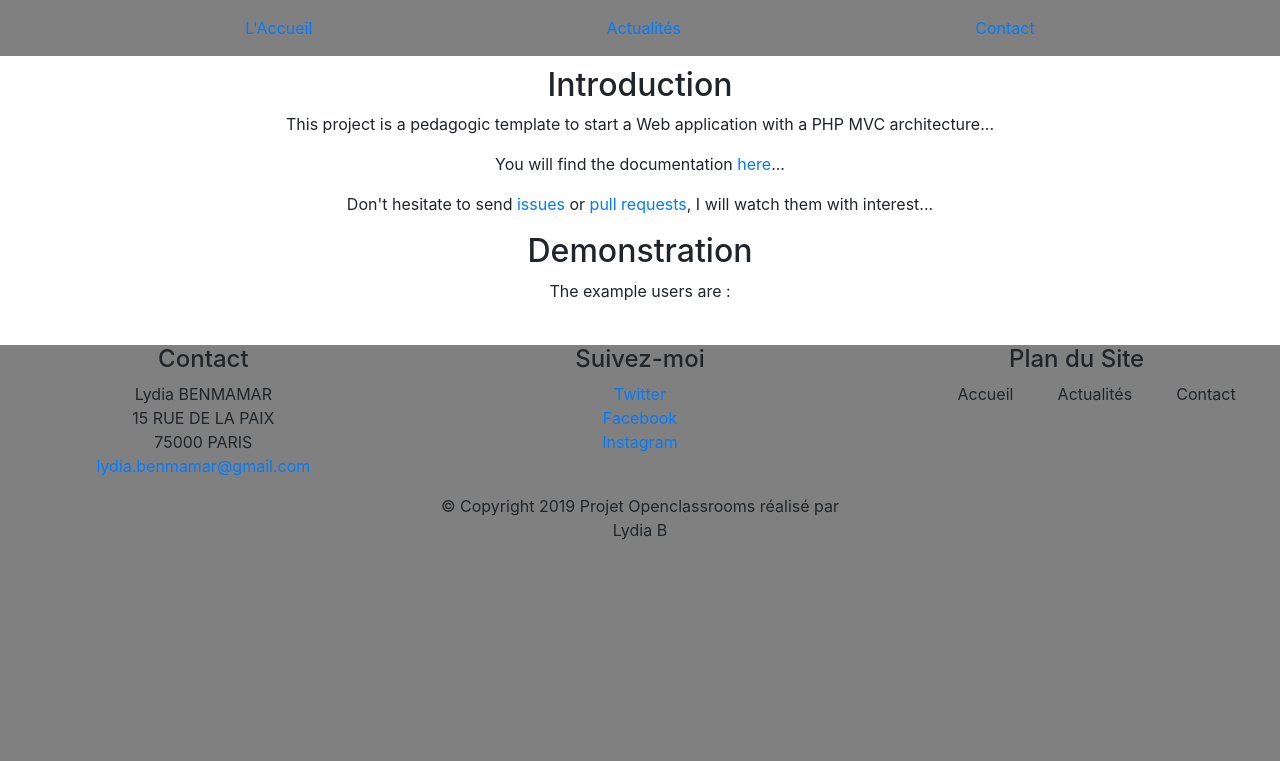
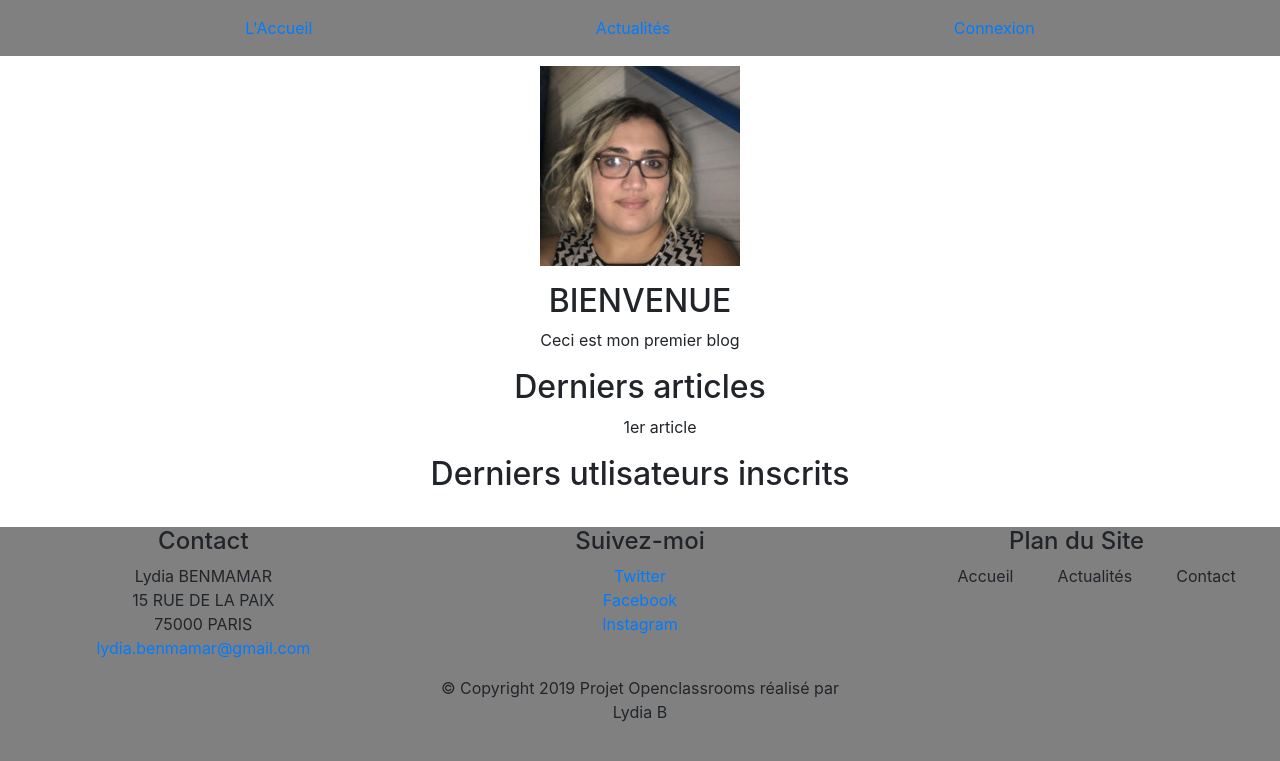
Before and after one commit to lydia-benmamar/P5-Blog-PHP, a PHP site: template src/View/home.twig in a window 1280 px wide. Shown: the top 761 px of the page. Run offline with PHP 8.4, Linux system fonts and the light colour scheme; the template is opened without the code that fills it, so the values that code supplies are empty; some libraries are stand-ins or nearby versions; some web fonts are replaced.

Commit message:
Update View

```diff
--- a/src/View/home.twig
+++ b/src/View/home.twig
@@ -2,22 +2,32 @@
 
 {% block subtitle %}Home{% endblock %}
 
-{% block description %}Homepage of the PHP-MVC project{% endblock %}
+{% block description %}Homepage of Blog PHP{% endblock %}
 
 {% block main %}
 <main id="home">
+
+    <figure class="col-lg-12" >
+            <img id= photo_profil src="images/photoprofil.jpg" alt="ma photo">
+    </figure>
+
     <section>
-        <h2>Introduction</h2>
+        <h2>BIENVENUE</h2>
 
-        <p>This project is a pedagogic template to start a Web application with a PHP MVC architecture...</p>
-        <p>You will find the documentation <a href="https://github.com/philippebeck/php-mvc/wiki">here</a>...</p>
-        <p>Don't hesitate to send <a href="https://github.com/philippebeck/php-mvc/issues">issues</a> or <a href="https://github.com/philippebeck/php-mvc/pulls">pull requests</a>, I will watch them with interest...</p>
+        <p>Ceci est mon premier blog</p>
+
     </section>
 
     <section>
-        <h2>Demonstration</h2>
-
-        <p>The example users are :</p>
+        <h2>Derniers articles</h2>
+        <ul>
+                <li>
+                    1er article
+                </li>
+        </ul>
+    </section>
+    <section>
+        <h2> Derniers utlisateurs inscrits</h2>
         <ul>
             {% for user in allUsers %}
                 <li>
--- a/src/View/layout/navbar.twig
+++ b/src/View/layout/navbar.twig
@@ -1,5 +1,5 @@
 <nav id= navigation class="col-lg-8 offset-lg-2 navbar navbar-fixed-top col-md-12">
     <a class="navbar" href="#">L'Accueil</a>
     <a class="navbar" href="#">Actualités</a>
-    <a class="navbar" href="#">Contact</a>
+    <a class="navbar" href="#">Connexion</a>
 </nav>
```
Also changed, not shown: public/css/style.css (line endings or trailing spaces), public/images/photoprofil.jpg (added).
